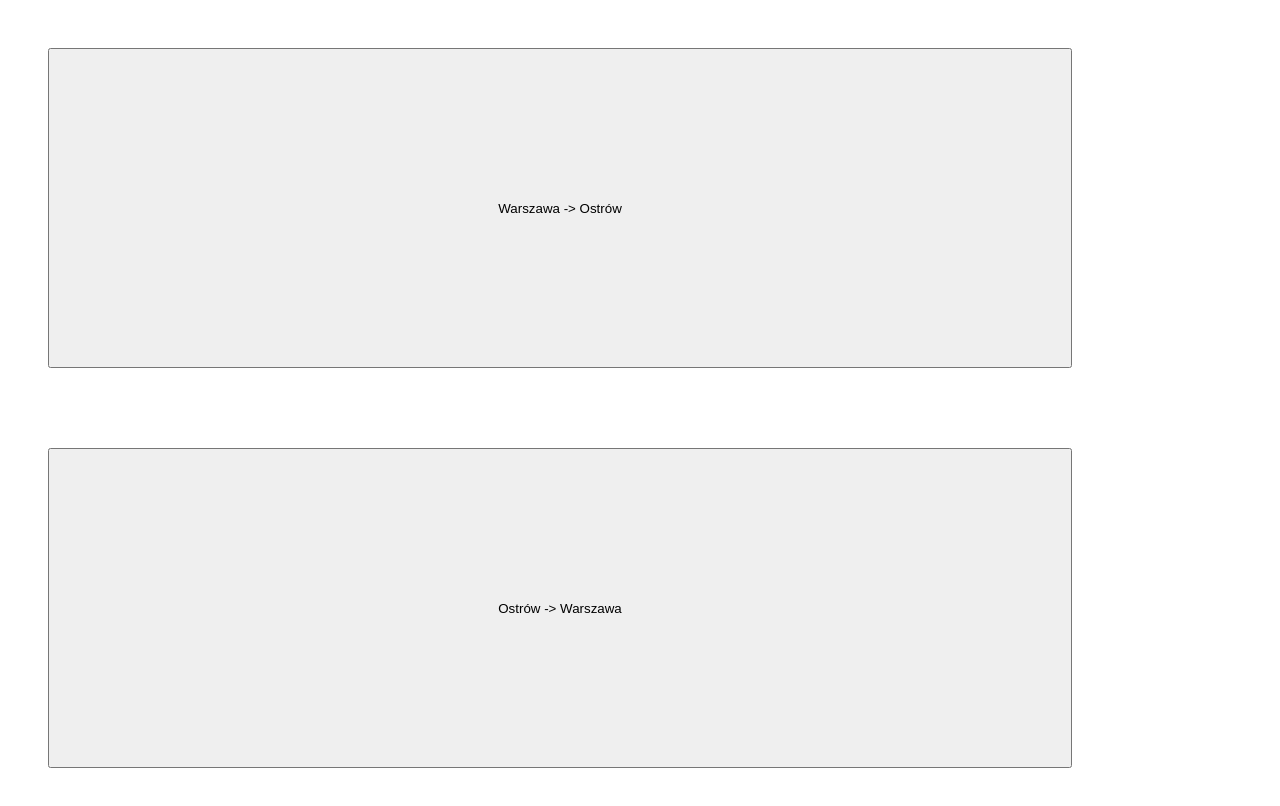
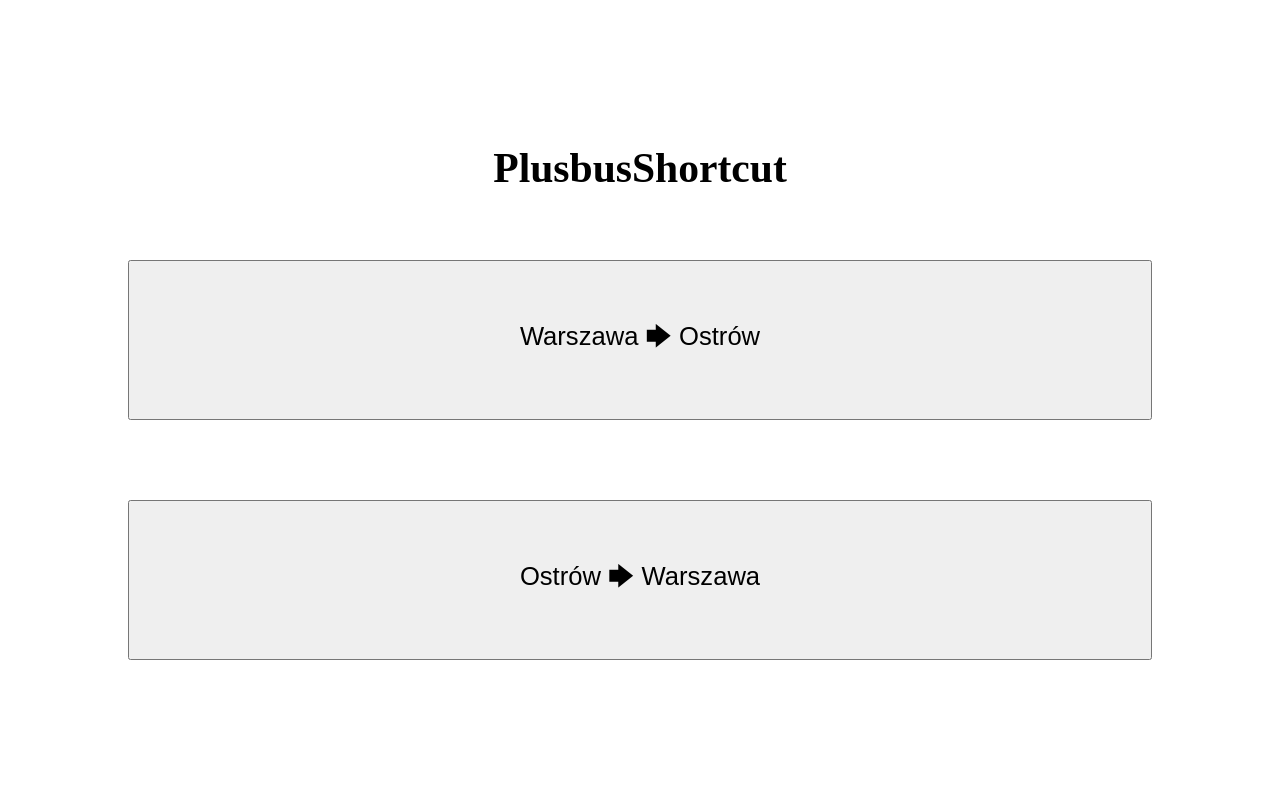
Before and after one commit to borowyalan-helpers-scripts/plusbus-shortcut, a plain HTML site: page index.html in a window 1280 px wide. Drawn offline with Linux system fonts and the light colour scheme.

Commit message:
centered the buttons & added title

```diff
--- a/index.html
+++ b/index.html
@@ -8,8 +8,11 @@
 		<title>PlusbusShortcut</title>
 	</head>
 	<body>
-		<button id="wwa-ostr" class="button">Warszawa -> Ostrów</button>
-		<button id="ostr-wwa" class="button">Ostrów -> Warszawa</button>
+		<div class="container">
+			<h1 class="title">PlusbusShortcut</h1>
+			<button id="wwa-ostr" class="button">Warszawa &#129094; Ostrów</button>
+			<button id="ostr-wwa" class="button">Ostrów &#129094; Warszawa</button>
+		</div>
 		<script src="main.js"></script>
 	</body>
 </html>
--- a/style.css
+++ b/style.css
@@ -1,6 +1,28 @@
+root,
+body {
+	height: 100vh;
+	overflow: hidden;
+}
+
+.container {
+	display: flex;
+	flex-direction: column;
+	align-items: center;
+	justify-content: center;
+
+	height: 100%;
+}
+
+.title {
+	font-size: 2.6em;
+	font-weight: bold;
+}
+
 .button {
 	width: 80vw;
-	height: 40vh;
+	height: 20vh;
+
+	font-size: 1.6em;
 
 	margin: 5vh;
 }
```
